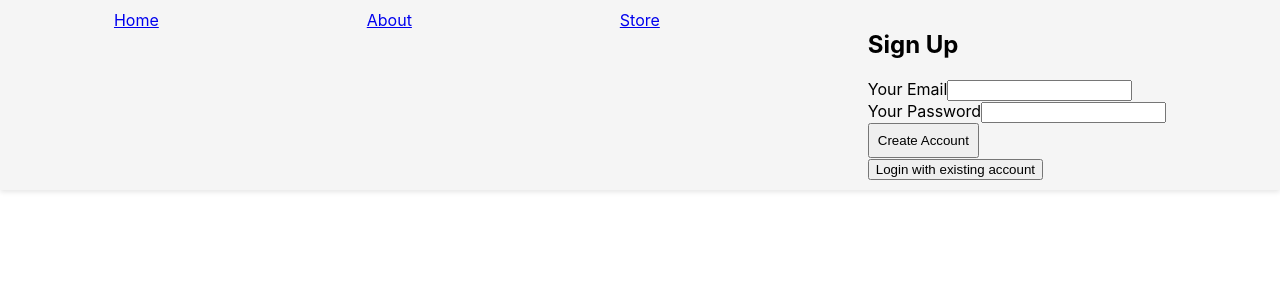
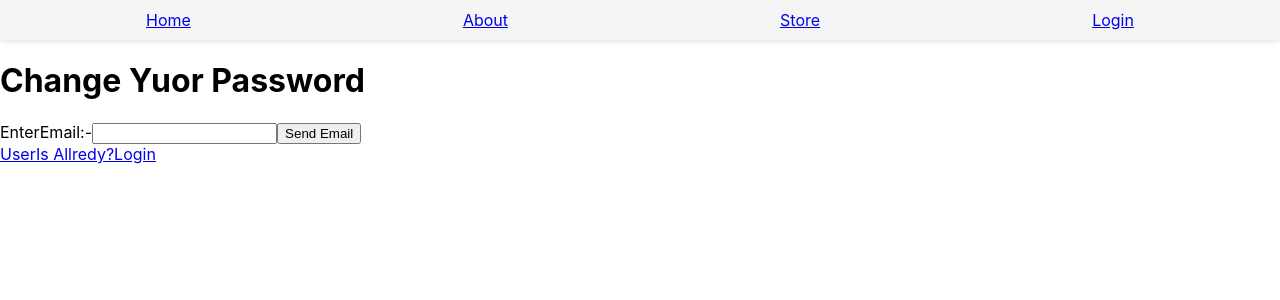
Before and after one commit to Fehzan123/expensTracker, a React (Create React App) app: page /ForgetPassword in a window 1280 px wide. Shown: the top 300 px of the page. Built offline with nearby package versions, Linux system fonts and the light colour scheme.

Commit message:
Verify User Email

```diff
--- a/src/App.js
+++ b/src/App.js
@@ -1,13 +1,15 @@
 import React, { useContext } from 'react'
 
 import Nave from './Nave';
-import { Routes,Route } from 'react-router-dom';
+import { Routes,Route, NavLink } from 'react-router-dom';
 import Home from './Page/Home';
 import About from './Page/About';
 import Store from './Page/Store';
 import AuthContext from './Aouth-context';
 import UserUpdate from './UserUpdate';
 import UserContext from './UserUpdateContext';
+import ForgetPassword from './ForgetPassword';
+import LoginForm from './LoginForm';
 
 
 const App = () => {
@@ -24,6 +26,8 @@ const App = () => {
     {LoginL && <Route path='/About'element={<About/>}/>}
     {LoginL && <Route path='/Store' element={<Store/>}/>}
     {LoginL && <Route path='/UserForm' element={<UserUpdate/>}/>}
+    <Route path='/ForgetPassword' element={<ForgetPassword/>}/>
+    <Route path='/Login' element={<LoginForm/>}/>
      </Routes>
 
 
--- /dev/null
+++ b/src/ForgetPassword.js
@@ -0,0 +1,49 @@
+import React, { useRef, useState } from 'react'
+import { NavLink } from 'react-router-dom'
+
+const ForgetPassword = () => {
+  const EmailRef=useRef();
+  const [error, setError] = useState(null);
+  const forgotPasswordHandler = () => {
+    setError(null); // Clear any previous error
+
+    fetch("https://identitytoolkit.googleapis.com/v1/accounts:sendOobCode?key=AIzaSyCSG5Kbk3sUVdj-uTdvWKMEOnbV-pe5QZY", {
+      method: "post",
+      body: JSON.stringify({
+        requestType: "PASSWORD_RESET",
+        email: EmailRef.current.value,
+      }),
+      headers: {
+        "Content-Type": "application/json",
+      },
+    })
+      .then((response) => {
+        if (response.ok) {
+          return response.json();
+        } else {
+          throw new Error("An error occurred while sending reset link.");
+        }
+      })
+      .then((res) => {
+        console.log(res);
+        // Handle success, show success message to user if needed
+      })
+      .catch((err) => {
+        // Handle error
+        setError(err.message);
+        console.log("An error occurred:", err.message);
+      });
+  };
+  return (
+    <div>
+        <h1>Change Yuor Password</h1>
+        <label>EnterEmail:-</label>
+        <input type='text' ref={EmailRef}/>
+        <button onClick={forgotPasswordHandler}>Send Email</button>
+        <br></br>
+        <NavLink to="/Login">UserIs Allredy?Login</NavLink>
+    </div>
+  )
+}
+
+export default ForgetPassword
--- a/src/LoginForm.js
+++ b/src/LoginForm.js
@@ -1,7 +1,7 @@
 import React, { useContext, useRef, useState } from 'react';
 
 import AuthContext from './Aouth-context'
-import { useNavigate } from 'react-router-dom';
+import { NavLink, useNavigate } from 'react-router-dom';
 
 function LoginForm() {
     const navigate=useNavigate()
@@ -89,6 +89,7 @@ function LoginForm() {
        {!isLoading && <button style={{padding:"8px"}}>{isLogin ? "Login" : "Create Account"}</button>}
        {isLoading && <p>send request</p>}
         </div>
+          <NavLink to="/ForgetPassword">Forget Password</NavLink>
         <div >
           <button
             type='button'
--- a/src/Nave.js
+++ b/src/Nave.js
@@ -1,5 +1,5 @@
 import React, { useContext, useEffect } from 'react';
-import { Link } from 'react-router-dom';
+import { Link, NavLink } from 'react-router-dom';
 
 import './Nave.css'
 import AouthContext from './Aouth-context';
@@ -26,9 +26,10 @@ const Nave = () => {
       <Link to="/Home" className="link">Home</Link>
       <Link to="/About" className="link">About</Link>
       <Link to="/Store" className="link">Store</Link>
+      <NavLink to="/Login">Login</NavLink>
       {LoginL && <Link to="/UserForm" >Update Profile</Link>}
      {LoginL && <button onClick={LogOutHandler}>LogOut</button>}
-     {!LoginL && <LoginForm />}
+
     </div>
   );
 };
```
